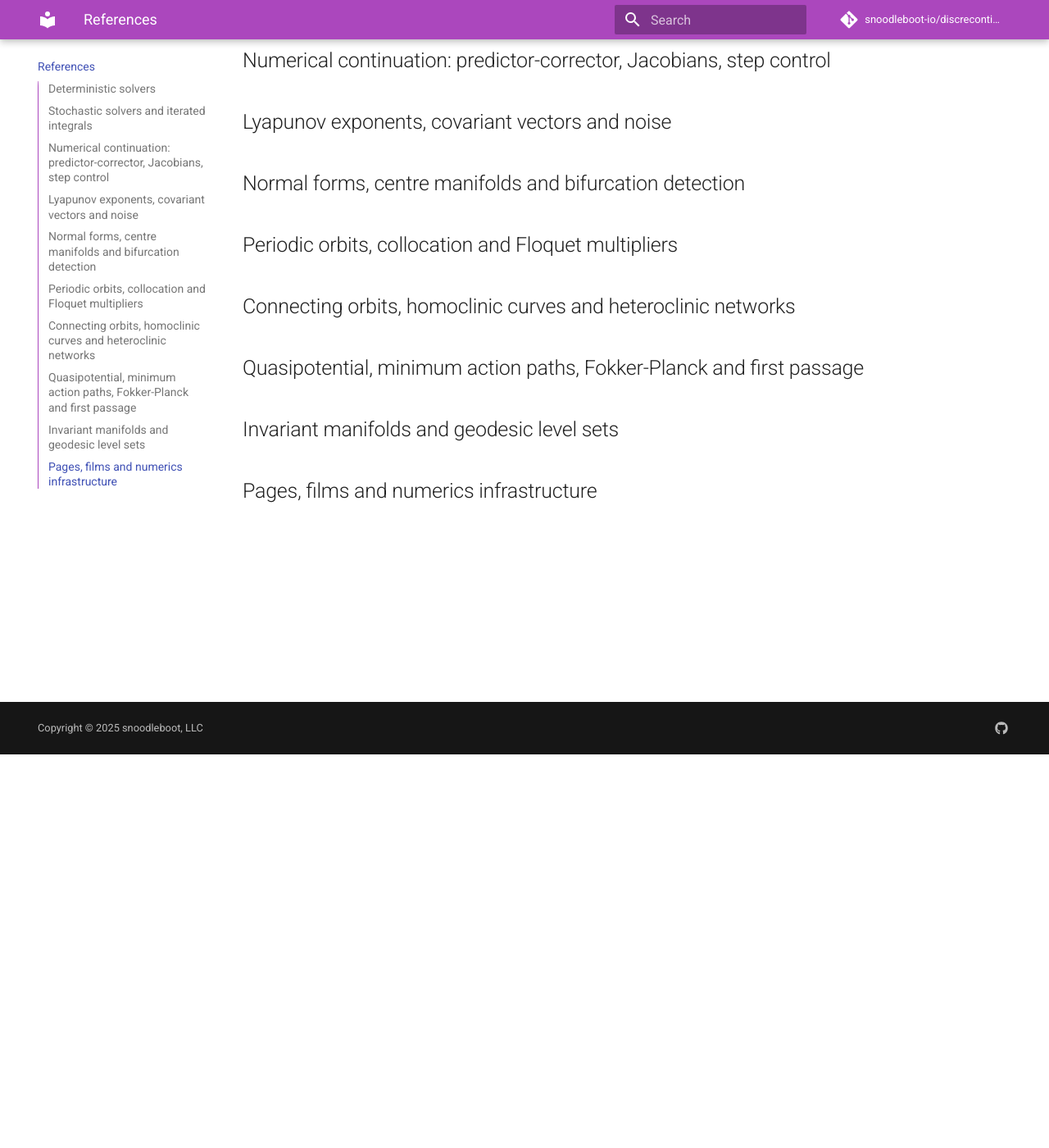
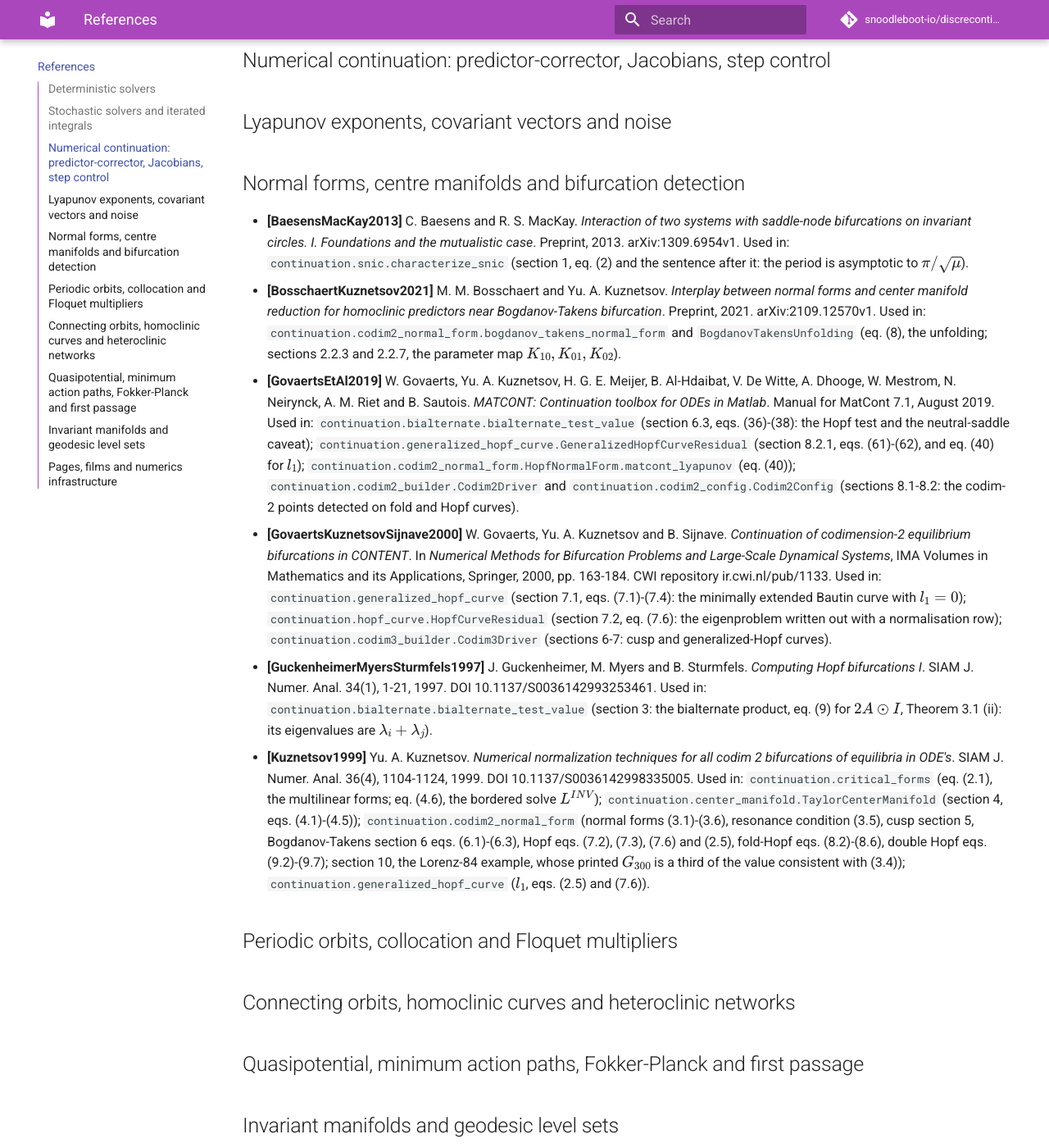
Before and after one commit to snoodleboot-io/discrecontinual_equations, an MkDocs documentation site: the page built from docs/references.md, in a window 1280 px wide and 1400 px high, scrolled down 480 px. Shown: the whole window at 82% size. Built offline with MkDocs 1.6.1 and Material for MkDocs 9.7.7, drawn with Linux system fonts in a browser that asks for light colours; comment, search, counter and statistics services are not loaded.

Commit message:
List the normal-form and detection sources, each with the equations it is used for

```diff
--- a/docs/references/normal-forms-detection.md
+++ b/docs/references/normal-forms-detection.md
@@ -3,3 +3,10 @@
 <!-- One entry per work, sorted by key. Format:
 - **[AuthorYear]** Authors. *Title*. Venue, year. arXiv:xxxx / DOI. Used in: `module.function` (eq./thm).
 -->
+
+- **[BaesensMacKay2013]** C. Baesens and R. S. MacKay. *Interaction of two systems with saddle-node bifurcations on invariant circles. I. Foundations and the mutualistic case*. Preprint, 2013. arXiv:1309.6954v1. Used in: `continuation.snic.characterize_snic` (section 1, eq. (2) and the sentence after it: the period is asymptotic to $\pi/\sqrt{\mu}$).
+- **[BosschaertKuznetsov2021]** M. M. Bosschaert and Yu. A. Kuznetsov. *Interplay between normal forms and center manifold reduction for homoclinic predictors near Bogdanov-Takens bifurcation*. Preprint, 2021. arXiv:2109.12570v1. Used in: `continuation.codim2_normal_form.bogdanov_takens_normal_form` and `BogdanovTakensUnfolding` (eq. (8), the unfolding; sections 2.2.3 and 2.2.7, the parameter map $K_{10}, K_{01}, K_{02}$).
+- **[GovaertsEtAl2019]** W. Govaerts, Yu. A. Kuznetsov, H. G. E. Meijer, B. Al-Hdaibat, V. De Witte, A. Dhooge, W. Mestrom, N. Neirynck, A. M. Riet and B. Sautois. *MATCONT: Continuation toolbox for ODEs in Matlab*. Manual for MatCont 7.1, August 2019. Used in: `continuation.bialternate.bialternate_test_value` (section 6.3, eqs. (36)-(38): the Hopf test and the neutral-saddle caveat); `continuation.generalized_hopf_curve.GeneralizedHopfCurveResidual` (section 8.2.1, eqs. (61)-(62), and eq. (40) for $l_1$); `continuation.codim2_normal_form.HopfNormalForm.matcont_lyapunov` (eq. (40)); `continuation.codim2_builder.Codim2Driver` and `continuation.codim2_config.Codim2Config` (sections 8.1-8.2: the codim-2 points detected on fold and Hopf curves).
+- **[GovaertsKuznetsovSijnave2000]** W. Govaerts, Yu. A. Kuznetsov and B. Sijnave. *Continuation of codimension-2 equilibrium bifurcations in CONTENT*. In *Numerical Methods for Bifurcation Problems and Large-Scale Dynamical Systems*, IMA Volumes in Mathematics and its Applications, Springer, 2000, pp. 163-184. CWI repository ir.cwi.nl/pub/1133. Used in: `continuation.generalized_hopf_curve` (section 7.1, eqs. (7.1)-(7.4): the minimally extended Bautin curve with $l_1 = 0$); `continuation.hopf_curve.HopfCurveResidual` (section 7.2, eq. (7.6): the eigenproblem written out with a normalisation row); `continuation.codim3_builder.Codim3Driver` (sections 6-7: cusp and generalized-Hopf curves).
+- **[GuckenheimerMyersSturmfels1997]** J. Guckenheimer, M. Myers and B. Sturmfels. *Computing Hopf bifurcations I*. SIAM J. Numer. Anal. 34(1), 1-21, 1997. DOI 10.1137/S0036142993253461. Used in: `continuation.bialternate.bialternate_test_value` (section 3: the bialternate product, eq. (9) for $2A \odot I$, Theorem 3.1 (ii): its eigenvalues are $\lambda_i + \lambda_j$).
+- **[Kuznetsov1999]** Yu. A. Kuznetsov. *Numerical normalization techniques for all codim 2 bifurcations of equilibria in ODE's*. SIAM J. Numer. Anal. 36(4), 1104-1124, 1999. DOI 10.1137/S0036142998335005. Used in: `continuation.critical_forms` (eq. (2.1), the multilinear forms; eq. (4.6), the bordered solve $L^{INV}$); `continuation.center_manifold.TaylorCenterManifold` (section 4, eqs. (4.1)-(4.5)); `continuation.codim2_normal_form` (normal forms (3.1)-(3.6), resonance condition (3.5), cusp section 5, Bogdanov-Takens section 6 eqs. (6.1)-(6.3), Hopf eqs. (7.2), (7.3), (7.6) and (2.5), fold-Hopf eqs. (8.2)-(8.6), double Hopf eqs. (9.2)-(9.7); section 10, the Lorenz-84 example, whose printed $G_{300}$ is a third of the value consistent with (3.4)); `continuation.generalized_hopf_curve` ($l_1$, eqs. (2.5) and (7.6)).
```
